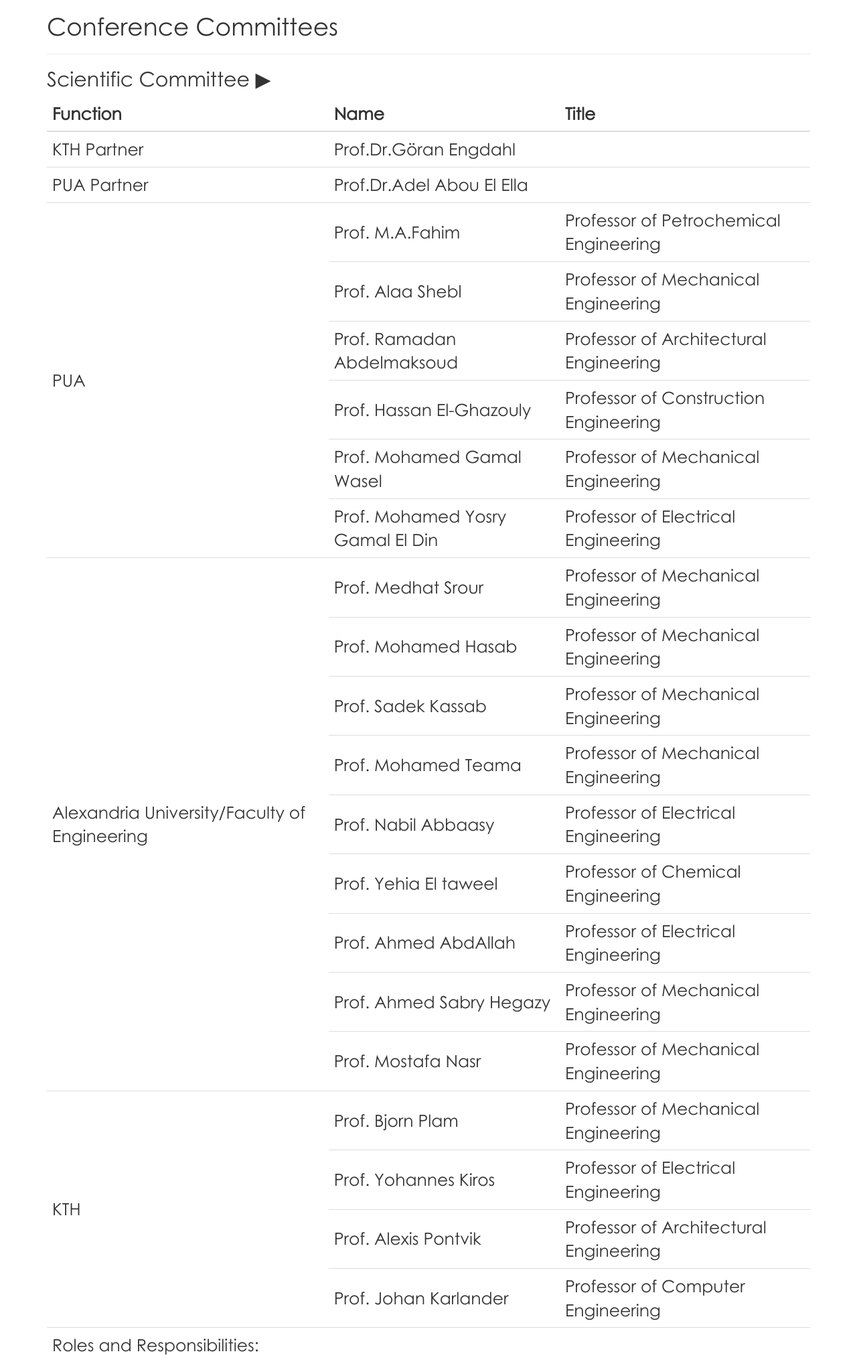
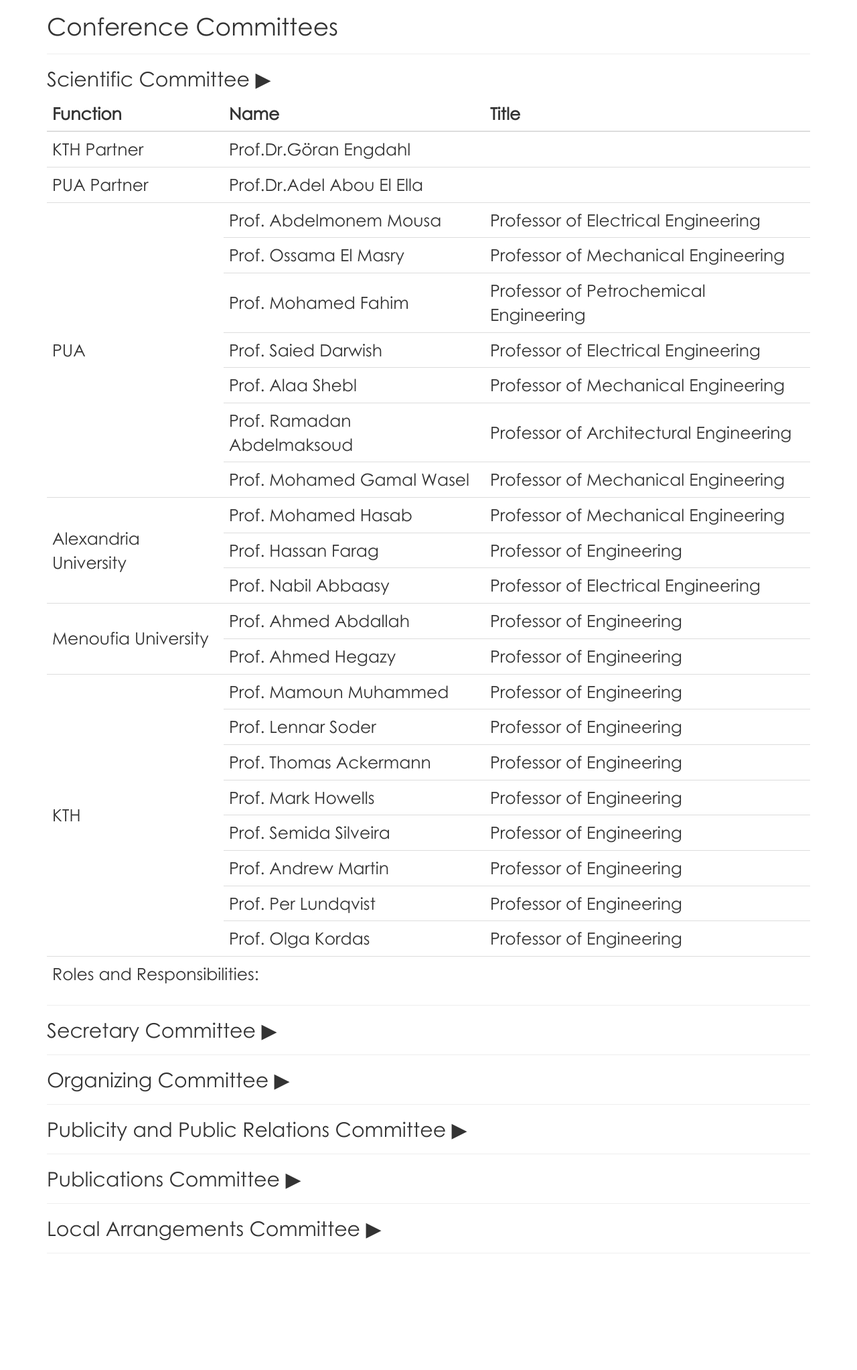
Before and after one commit to karim-soliman/uncomingConference, a PHP site: page /committees.php in a window 1280 px wide, after a click that opens the changed part. Shown: the top 2045 px of the page at 67% size. After the commit the page ends 1871 px from the top, so only its background shows below. Run offline with PHP 8.4, Linux system fonts and the light colour scheme; some libraries are stand-ins or nearby versions.

Commit message:
Modify Sci Committees

```diff
--- a/committees.php
+++ b/committees.php
@@ -24,9 +24,21 @@
 		    <td></td>
 		</tr>
 		<tr>
-		    <td rowspan="6">PUA</td>
-		    <td>Prof. M.A.Fahim</td>
+		    <td rowspan="7">PUA</td>
+		    <td>Prof. Abdelmonem Mousa</td>
+		    <td>Professor of Electrical Engineering</td>
+		</tr>
+		<tr>
+		    <td>Prof. Ossama El Masry</td>
+		    <td>Professor of Mechanical Engineering</td>
+		</tr>
+		<tr>
+		    <td>Prof. Mohamed Fahim</td>
 		    <td>Professor of Petrochemical Engineering</td>
+		</tr>
+		<tr>
+		    <td>Prof. Saied Darwish</td>
+		    <td>Professor of Electrical Engineering</td>
 		</tr>
 		<tr>
 		    <td>Prof. Alaa Shebl</td>
@@ -37,70 +49,63 @@
 		    <td>Professor of Architectural Engineering</td>
 		</tr>
 		<tr>
-		    <td>Prof. Hassan El-Ghazouly</td>
-		    <td>Professor of Construction Engineering</td>
-		</tr>
-		<tr>
 		    <td>Prof. Mohamed Gamal Wasel</td>
 		    <td>Professor of Mechanical Engineering</td>
 		</tr>
 		<tr>
-		    <td>Prof. Mohamed Yosry Gamal El Din</td>
-		    <td>Professor of Electrical Engineering</td>
-		</tr>
-		<tr>
-		    <td rowspan="9">Alexandria University/Faculty of Engineering</td>
-		    <td>Prof. Medhat Srour</td>
-		    <td>Professor of Mechanical Engineering</td>
-		</tr>
-		<tr>
+		    <td rowspan="3">Alexandria University</td>
 		    <td>Prof. Mohamed Hasab</td>
 		    <td>Professor of Mechanical Engineering</td>
 		</tr>
 		<tr>
-		    <td>Prof. Sadek Kassab</td>
-		    <td>Professor of Mechanical Engineering</td>
-		</tr>
-		<tr>
-		    <td>Prof. Mohamed Teama</td>
-		    <td>Professor of Mechanical Engineering</td>
+		    <td>Prof. Hassan Farag</td>
+		    <td>Professor of Engineering</td>
 		</tr>
 		<tr>
 		    <td>Prof. Nabil Abbaasy</td>
 		    <td>Professor of Electrical Engineering</td>
 		</tr>
 		<tr>
-		    <td>Prof. Yehia El taweel</td>
-		    <td>Professor of Chemical Engineering</td>
+		    <td rowspan="2">Menoufia University</td>
+		    <td>Prof. Ahmed Abdallah</td>
+		    <td>Professor of Engineering</td>
 		</tr>
 		<tr>
-		    <td>Prof. Ahmed AbdAllah</td>
-		    <td>Professor of Electrical Engineering</td>
+		    <td>Prof. Ahmed Hegazy</td>
+		    <td>Professor of Engineering</td>
 		</tr>
 		<tr>
-		    <td>Prof. Ahmed Sabry Hegazy</td>
-		    <td>Professor of Mechanical Engineering</td>
+		    <td rowspan="8">KTH</td>
+		    <td>Prof. Mamoun Muhammed</td>
+		    <td>Professor of Engineering</td>
 		</tr>
 		<tr>
-		    <td>Prof. Mostafa Nasr</td>
-		    <td>Professor of Mechanical Engineering</td>
+		    <td>Prof. Lennar Soder</td>
+		    <td>Professor of Engineering</td>
 		</tr>
 		<tr>
-		    <td rowspan="4">KTH</td>
-		    <td>Prof. Bjorn Plam</td>
-		    <td>Professor of Mechanical Engineering</td>
+		    <td>Prof. Thomas Ackermann</td>
+		    <td>Professor of Engineering</td>
 		</tr>
 		<tr>
-		    <td>Prof. Yohannes Kiros</td>
-		    <td>Professor of Electrical Engineering</td>
+		    <td>Prof. Mark Howells</td>
+		    <td>Professor of Engineering</td>
 		</tr>
 		<tr>
-		    <td>Prof. Alexis Pontvik</td>
-		    <td>Professor of Architectural Engineering</td>
+		    <td>Prof. Semida Silveira</td>
+		    <td>Professor of Engineering</td>
 		</tr>
 		<tr>
-		    <td>Prof. Johan Karlander</td>
-		    <td>Professor of Computer Engineering</td>
+		    <td>Prof. Andrew Martin</td>
+		    <td>Professor of Engineering</td>
+		</tr>
+		<tr>
+		    <td>Prof. Per Lundqvist</td>
+		    <td>Professor of Engineering</td>
+		</tr>
+		<tr>
+		    <td>Prof. Olga Kordas</td>
+		    <td>Professor of Engineering</td>
 		</tr>
 		<tr>
 		    <td colspan="3" class="handcursor" onclick="toggle_visibility('role00')">
@@ -136,16 +141,13 @@ Roles and Responsibilities:
 		</tr>
 		<tr>
 		    <td rowspan="3">Assistants</td>
-		    <td>Dr.Mona Othman</td>
-		    <td></td>
+		    <td colspan="2">Dr.Mona Othman</td>
 		</tr>
 		<tr>
-		    <td>Dr.Mohamed Abdel Rahman</td>
-		    <td></td>
+		    <td colspan="2">Dr.Mohamed Abdel Rahman</td>
 		</tr>
 		<tr>
-		    <td>Dr.Amr El Sadany (Website)</td>
-		    <td></td>
+		    <td colspan="2">Dr.Amr El Sadany (Website)</td>
 		</tr>
 		<tr>
 		    <td colspan="3" class="handcursor" onclick="toggle_visibility('role01')">
```
Also changed, not shown: other parts of committees.php (+1 -38 lines).
